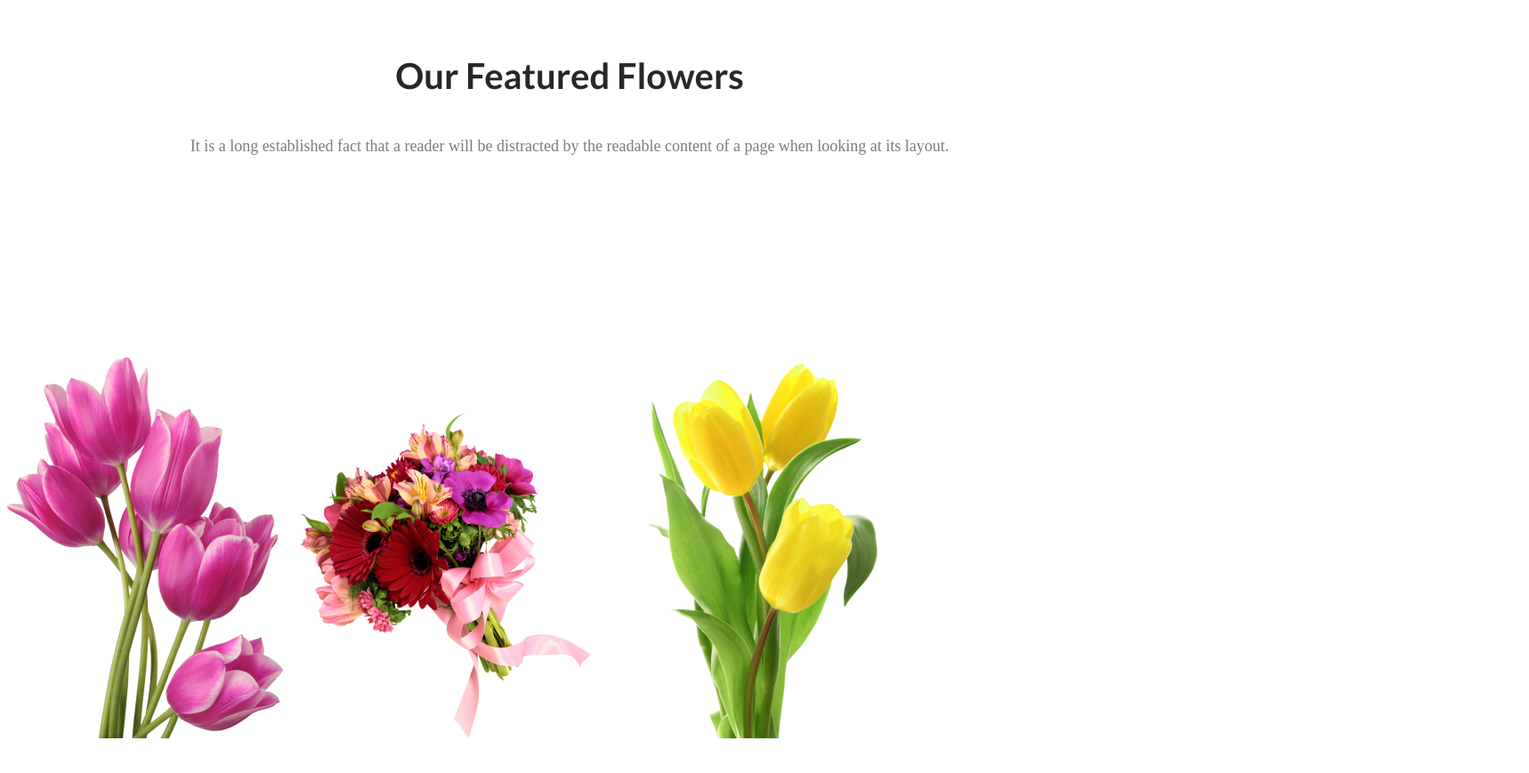
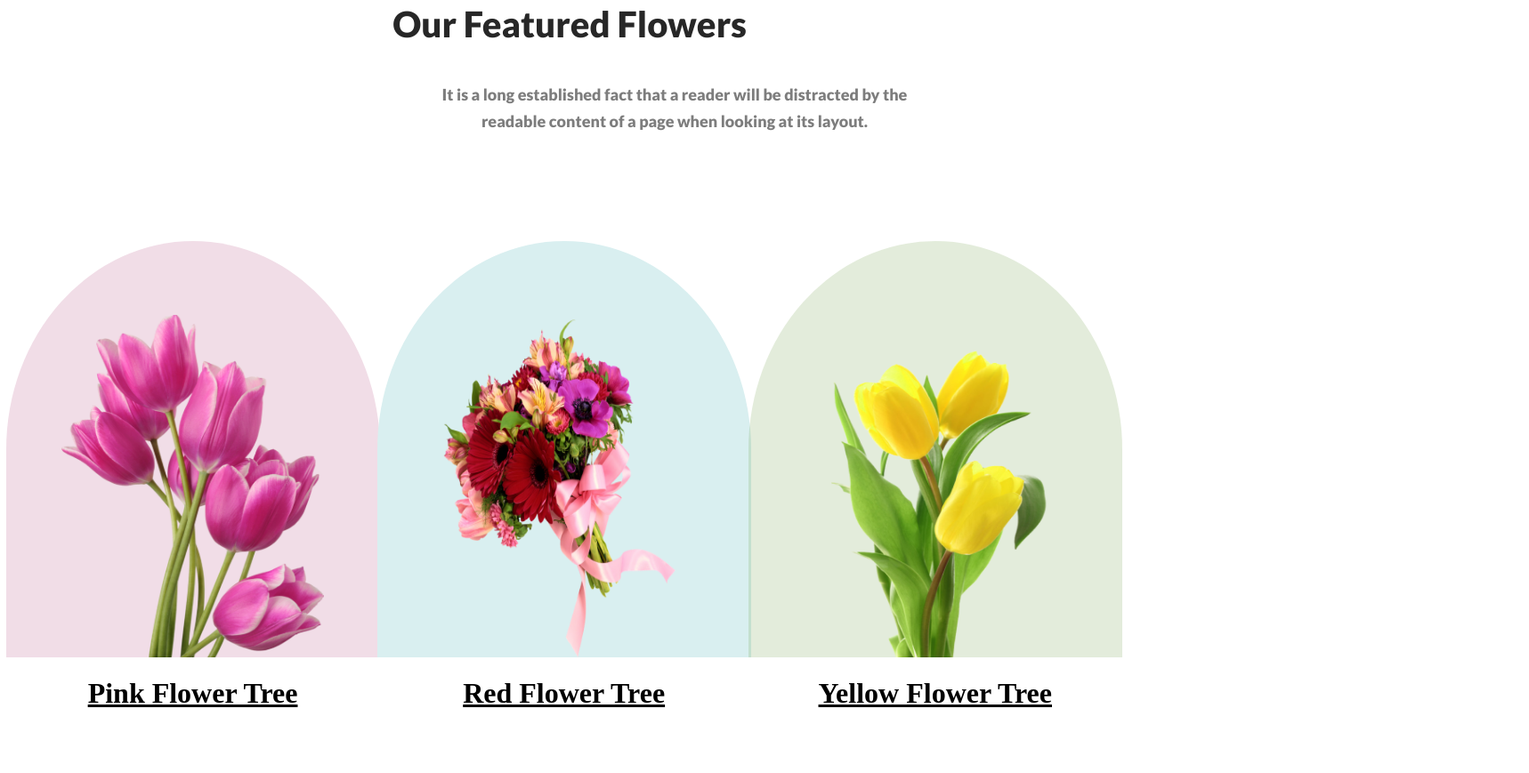
Before and after one commit to shahriarhasan607/flower-shop-assignment, a plain HTML site: page index.html in a window 1280 px wide. Shown: the part 955-1824 px from the top of the page at 89% size, 1718 px wide, since content can reach past the window. After the commit the page ends 1782 px from the top, so only its background shows below. Drawn offline with Linux system fonts and the light colour scheme.

Commit message:
added full flower section with details

```diff
--- a/index.html
+++ b/index.html
@@ -7,7 +7,7 @@
     <link rel="preconnect" href="https://fonts.googleapis.com" />
     <link rel="preconnect" href="https://fonts.gstatic.com" crossorigin />
     <link
-      href="https://fonts.googleapis.com/css2?family=Lato:wght@700&family=Open+Sans:ital,wght@1,800&display=swap"
+      href="https://fonts.googleapis.com/css2?family=Lato:wght@900&family=Open+Sans:ital,wght@1,800&display=swap"
       rel="stylesheet"
     />
     <link rel="stylesheet" href="style.css" />
@@ -15,7 +15,9 @@
   <body>
     <header class="header">
       <div class="title">
-        <h1 class="nav-h1">Let's make beautiful flowers a part of your life.</h1>
+        <h1 class="nav-h1">
+          Let's make beautiful flowers a part of your life.
+        </h1>
         <p class="nav-p">
           It is a long established fact that a reader will be distracted by the
           readable content of a page when looking at its layout. The point of
@@ -23,20 +25,37 @@
           letters.
         </p>
         <button class="button-primary">Shop now</button>
-
       </div>
-      <img class="header-pic" src="image/pngwing 10.png" alt="">
+      <img class="header-pic" src="image/pngwing 10.png" alt="" />
     </header>
     <main>
-        <section class="feature-flower">
-            <h3 class="section-titile">Our Featured Flowers</h3>
-            <p class="section-description">It is a long established fact that a reader will be distracted by the readable content of a page when looking at its layout.</p>
-            <div class="pink-flower">
-                <img src="image/pngwing 6.png" alt="">
-                <img src="image/pngwing 5.png" alt="">
-                <img src="image/pngwing 7.png" alt="">
-            </div>
-        </section>
+      <div class="feature-flower">
+        <h3 class="feature-content">Our Featured Flowers</h3>
+        <p class="feature-description">
+          It is a long established fact that a reader will be distracted by the
+          readable content of a page when looking at its layout.
+        </p>
+      </div>
+      <div class="flower-content">
+        <div class="flower-child">
+          <div class="pink-flower">
+            <img src="image/pngwing 6.png" alt="" class="flower-image" />
+          </div>
+          <h1 class="flower-heading"><u>Pink Flower Tree </u></h1>
+        </div>
+        <div class="flower-child">
+          <div class="red-flower">
+            <img src="image/pngwing 5.png" alt="" class="flower-image" />
+          </div>
+          <h1 class="flower-heading"><u>Red Flower Tree</u></h1>
+        </div>
+        <div class="flower-child">
+          <div class="yellow-flower">
+            <img src="image/pngwing 7.png" alt="" class="flower-image" />
+          </div>
+          <h1 class="flower-heading"><u>Yellow Flower Tree</u></h1>
+        </div>
+      </div>
     </main>
     <footer></footer>
   </body>
--- a/style.css
+++ b/style.css
@@ -32,6 +32,7 @@
   width: 634px;
 }
 .button-primary {
+  margin-top: 32px;
   display: inline-flex;
   padding: 20px 43px;
   align-items: flex-start;
@@ -44,23 +45,76 @@
   font-weight: 700;
 }
 /* main section style */
-.feature-flower{
-    margin: 178px 0;
+.feature-flower {
+  margin-top: 120px;
 }
-.section-titile {
+.feature-content {
   color: #272727;
   text-align: center;
   font-family: Lato;
   font-size: 40px;
   font-weight: 800;
 }
-.section-description {
+.feature-description {
+  width: 594px;
   color: rgba(39, 39, 39, 0.6);
   text-align: center;
+  font-family: Lato;
   font-size: 18px;
   font-weight: 400;
   line-height: 30px;
+  padding-left: 453px;
+  padding-right: 663px;
 }
-.pink-flower{
-    margin: 180px 0;
+/* Flower section style */
+.flower-content {
+  display: flex;
+  margin-top: 120px;
 }
+.flower-child {
+  display: flex;
+  flex-direction: column;
+  align-items: center;
+  width: 33%;
+}
+.pink-flower {
+  background-color: #f1dde7;
+  border-top-right-radius: 50%;
+  border-top-left-radius: 50%;
+  padding: 20% 15% 0% 15%;
+}
+.red-flower {
+  background-color: #d9eff0;
+  border-top-left-radius: 50%;
+  border-top-right-radius: 50%;
+  padding: 20% 15% 0% 15%;
+}
+.yellow-flower {
+  background: rgba(71, 125, 17, 0.15);
+  border-top-left-radius: 50%;
+  border-top-right-radius: 50%;
+  padding: 20% 15% 0% 15%;
+}
+.flower-image {
+  margin-bottom: -4px;
+  width: 295px;
+  height: 385px;
+  .flower-heading {
+    margin-top: 30px;
+  }
+}
+
+/* delivery-section styles */
+.delivery-section {
+  border-radius: 8px;
+  background: rgba(39, 39, 39, 0.05);
+  width: 1440px;
+  height: 320px;
+  flex-shrink: 0;
+  padding: 50px 240px 50px 240px;
+}
+.picture {
+  display: inline;
+  margin-left: 230px;
+  margin-top: 150px;
+}
```
